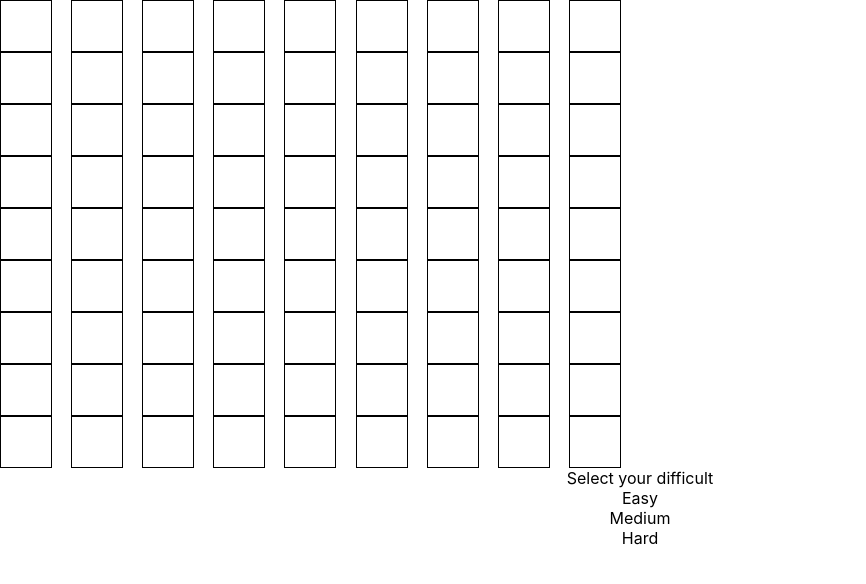
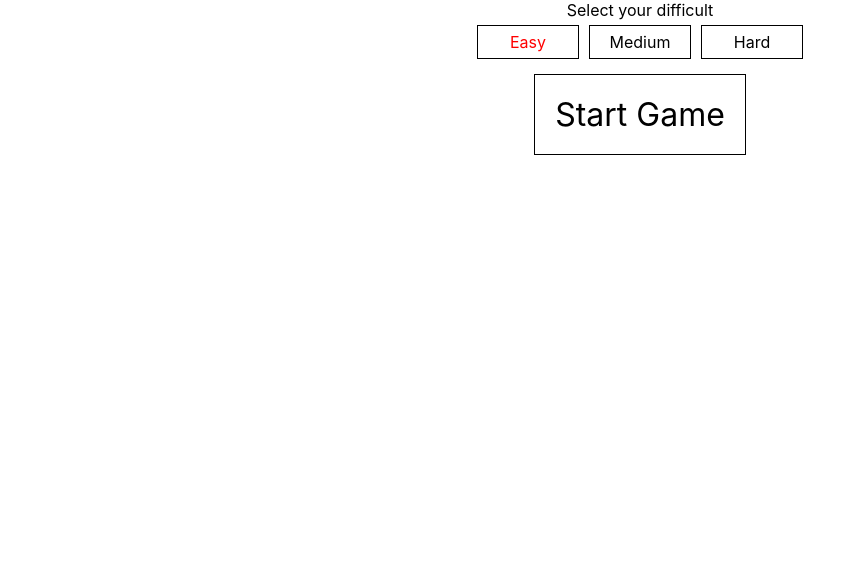
Before and after one commit to GoncaloBM/minesweeper, a React (Create React App) app: page / in a window 1280 px wide. Shown: the top 584 px of the page, without its empty margins (0-866 px from the left). Built offline with nearby package versions, Linux system fonts and the light colour scheme.

Commit message:
Menu created

```diff
--- a/src/App.js
+++ b/src/App.js
@@ -5,14 +5,22 @@ import { Menu } from "./components/Menu";
 
 function App() {
   const [dificulty, setDificulty] = useState("Easy");
+  const [gameStart, setGameStart] = useState(false);
 
-  const changeDificulty = difi => {
+  const changeDificulty = (difi) => {
     setDificulty(difi);
   };
+
+  const startGame = () => {
+    setGameStart(true);
+  };
+
   return (
     <div className="App">
-      <Board dificulty={dificulty} />
-      <Menu changeDificulty={changeDificulty} />
+      {gameStart === true && <Board dificulty={dificulty} />}
+      {gameStart === false && (
+        <Menu changeDificulty={changeDificulty} startGame={startGame} dificultyApp ={dificulty}/>
+      )}
     </div>
   );
 }
--- a/src/components/Board.css
+++ b/src/components/Board.css
@@ -1,3 +1,13 @@
 .board {
     width: 50%;
 }
+
+.game {
+    width: 100%;
+    height: 100vh;
+    overflow: hidden;
+
+    display: flex;
+    align-items: center;
+    justify-content: center;
+}
--- a/src/components/Board.jsx
+++ b/src/components/Board.jsx
@@ -258,17 +258,22 @@ export const Board = ({ dificulty }) => {
       setCellsToWin(16 * 16);
       setBombs(40);
     } else if (dificulty === "Hard") {
-      setRows(16);
-      setCellsPerRows(30);
+      setRows(30);
+      setCellsPerRows(16);
       setCellsToWin(16 * 30);
       setBombs(99);
     }
   }, [gameLoaded, dificulty, rows, cellsPerRow]);
 
   return (
+    <div className="game">
       <div
         className="board"
-      style={{ display: "grid", gridTemplateColumns: `repeat(${rows},auto)` }}
+        style={{
+          display: "grid",
+          gridTemplateColumns: `repeat(${rows},auto)`,
+          width: dificulty === "Easy" ? "450px" : "",
+        }}
       >
         {board.map((cell, index) => {
           return (
@@ -279,9 +284,11 @@ export const Board = ({ dificulty }) => {
               value={cell.value}
               showValue={showValue}
               visible={cell.visible}
+              dificulty={dificulty}
             />
           );
         })}
       </div>
+    </div>
   );
 };
--- a/src/components/Cell.jsx
+++ b/src/components/Cell.jsx
@@ -1,13 +1,23 @@
 import React, { useState } from "react";
 import "./Cell.css";
 
-export const Cell = ({ bomb, value, showValue, coordenates, visible }) => {
+export const Cell = ({
+  bomb,
+  value,
+  showValue,
+  coordenates,
+  visible,
+  dificulty,
+}) => {
   return (
     <div
       className="cell"
       style={{
         backgroundColor: visible && bomb && "red",
-        cursorEvents: visible && "none"
+        cursorEvents: visible && "none",
+        width: dificulty === "Medium" ? "35px" : dificulty === "Hard" && "30px",
+        height:
+          dificulty === "Medium" ? "35px" : dificulty === "Hard" && "30px",
       }}
       onClick={() => showValue(coordenates.x, coordenates.y)}
     >
--- /dev/null
+++ b/src/components/Menu.css
@@ -0,0 +1,32 @@
+.menu {
+  display: flex;
+  flex-direction: column;
+  align-items: center;
+  justify-content: center;
+}
+
+.dificulties {
+  display: flex;
+}
+
+.dificulty-button {
+  margin: 5px;
+  width: 100px;
+  height: 2rem;
+  border: 1px solid black;
+
+  display: flex;
+  align-items: center;
+  justify-content: center;
+
+  cursor: pointer;
+}
+
+.start-game {
+  font-size: 2rem;
+  margin: 10px;
+
+  padding: 20px;
+  border: 1px solid black;
+  cursor: pointer;
+}
--- a/src/components/Menu.jsx
+++ b/src/components/Menu.jsx
@@ -1,20 +1,28 @@
 import React, { useState, useEffect } from "react";
+import "./Menu.css";
 
-export const Menu = ({ changeDificulty }) => {
+export const Menu = ({ changeDificulty, startGame, dificultyApp }) => {
   const dificulties = ["Easy", "Medium", "Hard"];
   return (
     <div className="menu">
       <div className="selection-text">Select your difficult</div>
+      <div className="dificulties">
         {dificulties.map((dificulty, index) => {
           return (
             <div
               className="dificulty-button"
               onClick={() => changeDificulty(dificulty)}
+              style={{ color: dificulty === dificultyApp && "red" }}
             >
               {dificulty}
             </div>
           );
         })}
       </div>
+
+      <div className="start-game" onClick={startGame}>
+        Start Game
+      </div>
+    </div>
   );
 };
```
Lines whose indentation alone changed are shown as unchanged.
